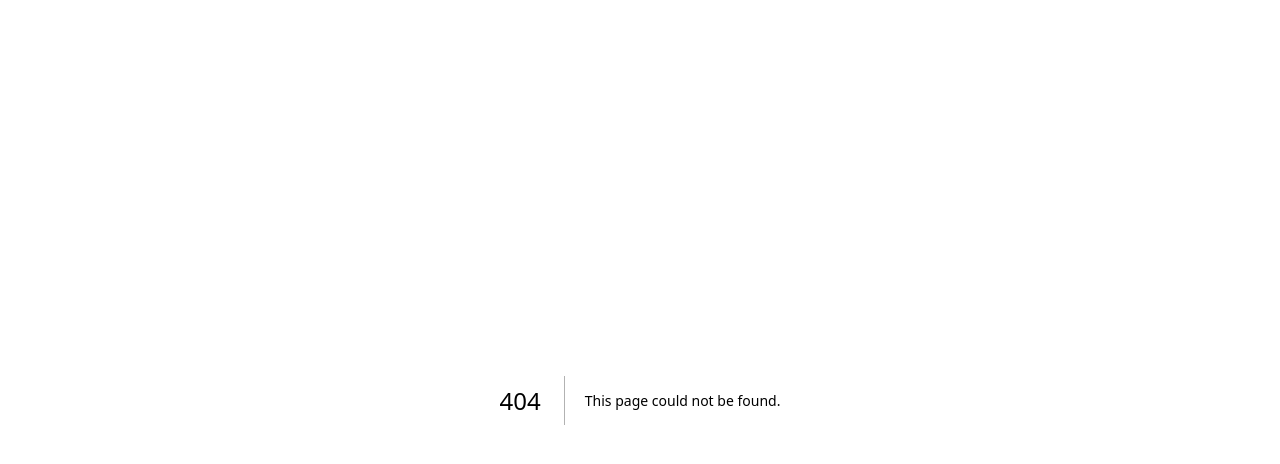
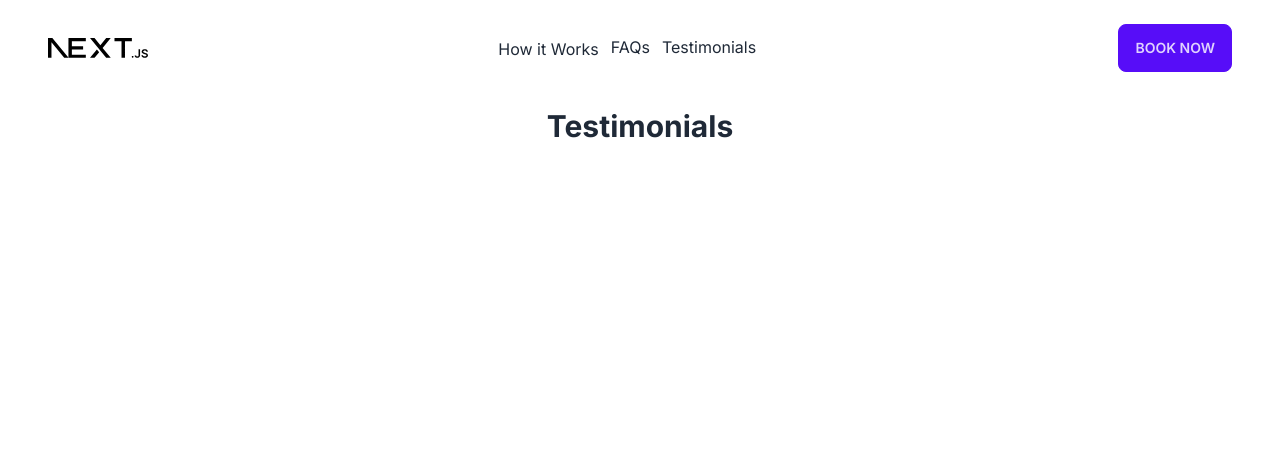
Before and after one commit to vietnguyen-dev/house-scans, a Next.js app: page /testimonials in a window 1280 px wide. Before the commit this address had no page. Shown: the top 464 px of the page. Built offline with nearby package versions, Linux system fonts and the light colour scheme.

Commit message:
what changed?

```diff
--- a/src/components/navbar.tsx
+++ b/src/components/navbar.tsx
@@ -6,7 +6,7 @@ export const Navbar = () => {
   const [showMobileNav, setShowMobileNav] = useState<boolean>(false);
 
   return (
-    <nav className="navbar px-6 py-3 md:px-12 md:py-6 md:justify-between">
+    <nav className="navbar px-6 py-3 md:justify-between md:px-12 md:py-6">
       <Link href="/" className="flex-1 md:flex-none">
         <Image
           src={"/next.svg"}
--- /dev/null
+++ b/src/pages/booking.tsx
@@ -0,0 +1,14 @@
+import { Inter } from "next/font/google";
+
+import { Navbar } from "@/components/navbar";
+
+const inter = Inter({ subsets: ["latin"] });
+
+export default function Booking() {
+  return (
+    <main className={`${inter.className} `}>
+      <Navbar />
+      <h1 className="text-center mt-3">Book an Appointment</h1>
+    </main>
+  );
+}
--- /dev/null
+++ b/src/pages/faq.tsx
@@ -0,0 +1,14 @@
+import { Inter } from "next/font/google";
+
+import { Navbar } from "@/components/navbar";
+
+const inter = Inter({ subsets: ["latin"] });
+
+export default function Faq() {
+  return (
+    <main className={`${inter.className} `}>
+      <Navbar />
+      <h1 className="text-center mt-3">FAQs</h1>
+    </main>
+  );
+}
--- /dev/null
+++ b/src/pages/how-it-works.tsx
@@ -0,0 +1,14 @@
+import { Inter } from "next/font/google";
+
+import { Navbar } from "@/components/navbar";
+
+const inter = Inter({ subsets: ["latin"] });
+
+export default function HowItWorks() {
+  return (
+    <main className={`${inter.className} `}>
+      <Navbar />
+      <h1 className="text-center mt-3">How it Works</h1>
+    </main>
+  );
+}
--- /dev/null
+++ b/src/pages/testimonials.tsx
@@ -0,0 +1,44 @@
+import { Inter } from "next/font/google";
+
+import { Navbar } from "@/components/navbar";
+
+const inter = Inter({ subsets: ["latin"] });
+
+function Rating() {
+  const inputElements = Array.from({ length: 5 }, (_, index) => (
+    <input
+      key={index}
+      type="radio"
+      name="rating-2"
+      className="mask mask-star-2 bg-orange-400"
+      checked
+      disabled
+    />
+  ));
+
+  return <div>{inputElements}</div>;
+}
+
+export default function Testimonials() {
+  return (
+    <main className={`${inter.className}`}>
+      <Navbar />
+      <h1 className="text-center mt-3 font-bold text-3xl">Testimonials</h1>
+      {/* <div>
+        <div className="card w-96 bg-base-100 shadow-xl">
+          <div className="card-body">
+            <h2 className="card-title">George Wallen</h2>
+            <div className="rating">
+              <Rating />
+            </div>
+            <p>
+              If a dog chews shoes whose shoes does he choose? If a dog chews
+              shoes whose shoes does he choose? If a dog chews shoes whose shoes
+              does he choose?
+            </p>
+          </div>
+        </div>
+      </div> */}
+    </main>
+  );
+}
```
